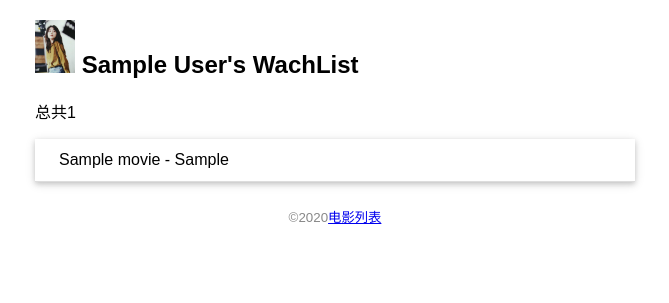
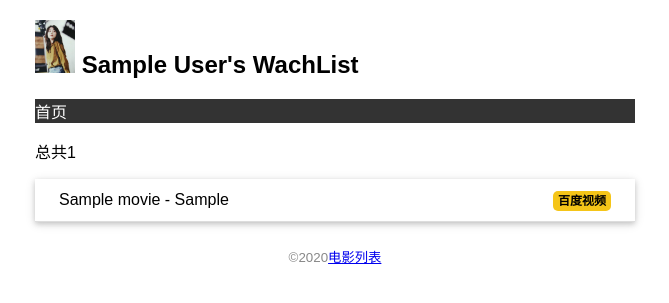
Before and after one commit to chao-yuan-cy/flask, a Flask app: page / in a window 1280 px wide. Shown: the top 303 px of the page, without its empty margins (305-974 px from the left). Run offline with Flask 2, Linux system fonts and the light colour scheme; tables that the repository leaves empty hold one stand-in row (values such as "Sample post").

Commit message:
'模板继承'

```diff
--- a/day1/watchlist/app.py
+++ b/day1/watchlist/app.py
@@ -25,16 +25,23 @@ class Movie(db.Model):
     id = db.Column(db.Integer, primary_key=True)
     title = db.Column(db.String(60))
     year = db.Column(db.String(4))
+
+
+#模板上下文处理函数
+@app.context_processor
+def common_user():
+    user = User.query.first()
+    return dict(user=user)
+#views
 @app.route('/')
+@app.route('/home')
 
-@app.route('/home')
-#views
 def index():
 
-    user = User.query.first()
+    # user = User.query.first()
     movies = Movie.query.all()
 
-    return render_template('index.html',user=user,movies=movies)
+    return render_template('index.html',movies=movies)
 #动态url
 @app.route('/index/<name>')
 def home(name):
@@ -70,3 +77,15 @@ def forge():
         db.session.add(movies)
     db.session.commit()
     click.echo('插入数据完成')
+
+
+# 错误处理函数
+@app.errorhandler(404)
+def page_not_found(e):
+    # user = User.query.first()
+    #返回模板和源码
+    return render_template('404.html'),404
+@app.errorhandler(500)
+def page_error(e):
+    # user = User.query.first()
+    return render_template('500.html'),500
--- a/day1/watchlist/static/css/style.css
+++ b/day1/watchlist/static/css/style.css
@@ -31,5 +31,38 @@ footer{
     border-bottom: 1px solid #ddd;
 }
 .movie-list li:hover{
-    background-color: #105aa3;
+    background-color: #f9f8fa;
 }
+nav ul{
+    list-style-type: none;
+    margin: 0;
+    padding: 0;
+    overflow: hidden;
+    background-color: #333;
+}
+nav li{
+    float:left
+}
+nav li a{
+    display: block;
+    color: white;
+    text-align: center;
+    padding: 10px,12px;
+    text-decoration: none;
+}
+nav li a:hover{
+    background-color:#111;
+}
+.float-right{
+    float: right;
+}
+.baidu{
+    font-size: 12px;
+    font-weight: bold;
+    color:black;
+    text-decoration: none;
+    background-color: #F5c518;
+    border-radius: 5px;
+    padding: 3px 5px;
+
+}
--- /dev/null
+++ b/day1/watchlist/templates/base.html
@@ -0,0 +1,31 @@
+<!DOCTYPE html>
+<html lang="zh">
+<head>
+    {% block head %}
+    <meta charset="UTF-8">
+    <meta name="viewport" content="width=device-width, initial-scale=1.0">
+    <title>{{ user.name }}'s WachList</title>
+    <link rel="stylesheet" href="{{url_for('static',filename='css/style.css')}}">
+    {% endblock %}
+</head>
+<body>
+    <h2>
+        <img class='avatar' src="{{url_for('static',filename='images/d.jpg')}}" alt="头像">
+        {{ user.name }}'s WachList
+
+    </h2>
+    <nav>
+        <ul>
+            <li><a href="{{ url_for('index') }}">首页</a></li>
+        </ul>
+    </nav>
+    {% block content %}
+
+
+    {% endblock %}
+
+    <footer>
+        <small>&copy;2020<a href='#'>电影列表</a></a></small>
+    </footer>
+</body>
+</html>
--- a/day1/watchlist/templates/index.html
+++ b/day1/watchlist/templates/index.html
@@ -1,26 +1,15 @@
-<!DOCTYPE html>
-<html lang="en">
-<head>
-    <meta charset="UTF-8">
-    <meta name="viewport" content="width=device-width, initial-scale=1.0">
-    <title>{{ user.name }}'s WachList</title>
-    <link rel="stylesheet" href="{{url_for('static',filename='css/style.css')}}">
-</head>
-<body>
-    <h2>
-        <img class='avatar' src="{{url_for('static',filename='images/d.jpg')}}" alt="头像">
-        {{ user.name }}'s WachList
-
-    </h2>
-
+{% extends 'base.html'%}
+{% block content %}
     <p>总共{{ movies|length }}</p>
     <ul class='movie-list'>
         {% for movie in movies %}
-        <li>{{movie.title}} - {{movie.year}}</li>
+        <li>
+            {{movie.title}} - {{movie.year}}
+            <span class="float-right">
+                <a class="baidu" href="http://v.baidu.com/v?word={{ movie.title }}&ct=301989888&rn=67&pn=0&db=0&s=0&fbl=800&ie=utf-8" target="_blank" title="在百度视频中查找">百度视频</a>
+            </span>
+        </li>
         {% endfor %}
     </ul>
-    <footer>
-        <small>&copy;2020<a href='#'>电影列表</a></a></small>
-    </footer>
-</body>
-</html>
+
+{% endblock %}
```
Also changed, not shown: day1/watchlist/templates/404.html (added, +10 -0 lines), day1/watchlist/templates/500.html (added, +11 -0 lines).
